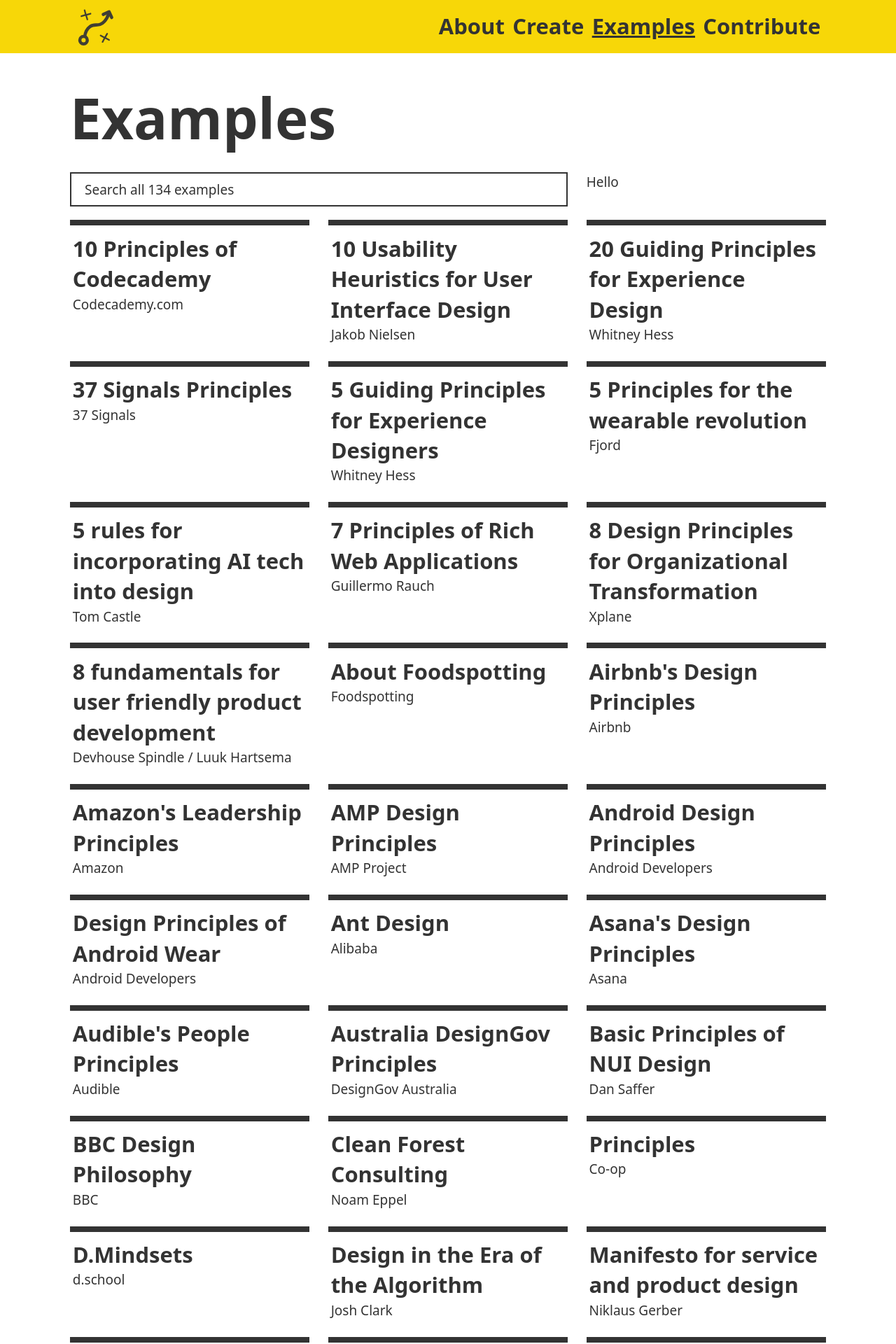
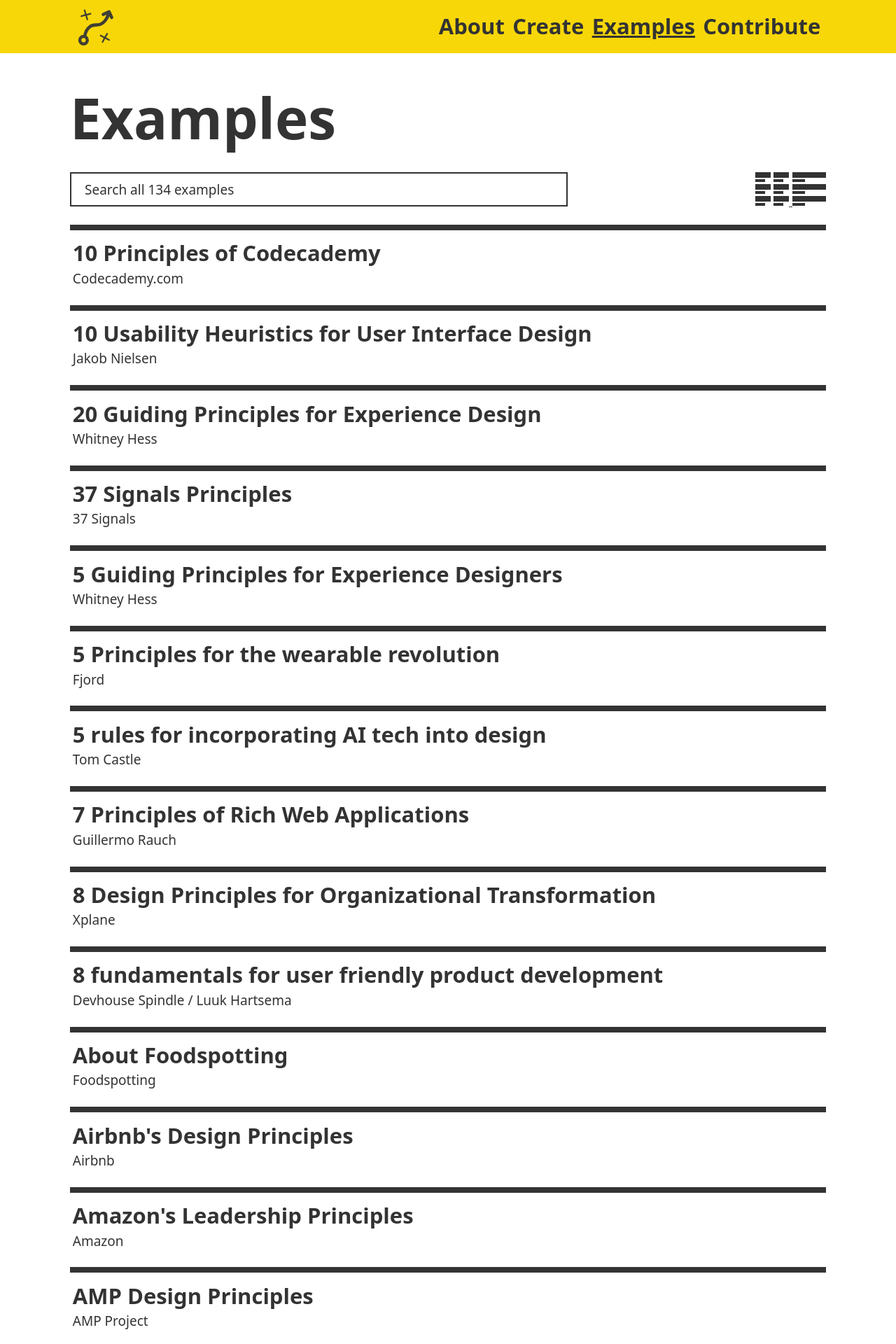
Before and after one commit to benbrignell/principles.design, a Jekyll site: the page built from examples.md, in a window 1280 px wide. Shown: the top 1920 px of the page at 70% size. Built offline with Jekyll 4.4.1, drawn with Linux system fonts in a browser that asks for light colours; nearby versions of some CDN libraries.

Commit message:
added tile-list style

```diff
--- a/_includes/block-tile.html
+++ b/_includes/block-tile.html
@@ -1,4 +1,4 @@
-<div class="tile">
+<div class="tile-list">
   <a href="{{example.url}}" class="full-link">
   <h3 class="title mbn mtn lhs">{{example.title}}</h3>
   <p class="author mbm">{{example.author}}</p>
--- a/_layouts/examples.html
+++ b/_layouts/examples.html
@@ -12,7 +12,14 @@
 <div id="search-list">
   <div class="wrapper">
     <input class="search" placeholder="Search all {{ site.examples.size }} examples" />
-    <div class="toggle">Hello</div>
+    <div class="toggle" style="text-align: right;">
+      <a href="#" class="grid-view">
+        <img src="{{site.baseurl}}/images/grid-view.svg">
+      </a>
+      <a  href="#" class="list-view">
+        <img src="{{site.baseurl}}/images/list-view.svg">
+      </a>
+    </div>
   </div>
 
 
--- a/_sass/_scratch.scss
+++ b/_sass/_scratch.scss
@@ -39,10 +39,10 @@
   color: $secondary;
   text-decoration: none;
 }
-.tile:hover {
+.tile:hover,.tile-list a:hover  {
   background: lighten($primary, 20%);
 }
-.tile a:hover {
+.tile a:hover, .tile-list a:hover {
   color: $black;
 }
 a.full-link {
@@ -321,6 +321,14 @@
       }
 }
 
+.tile-list {
+  padding: 0.6em 0.2em;
+  border-top: solid 8px $black;
+  grid-column: auto / span 12;
+  overflow: hidden;
+  transition: background-color 0.3s ease;
+}
+
 
 input.search  {
   height: 2.6em;
@@ -352,7 +360,7 @@
   color: $black;
   font-weight: normal;
 }
-.tile a {text-decoration: none;}
+.tile a, .tile-list a {text-decoration: none;}
 
 .tile:last-child {
   background: transparent;
```
